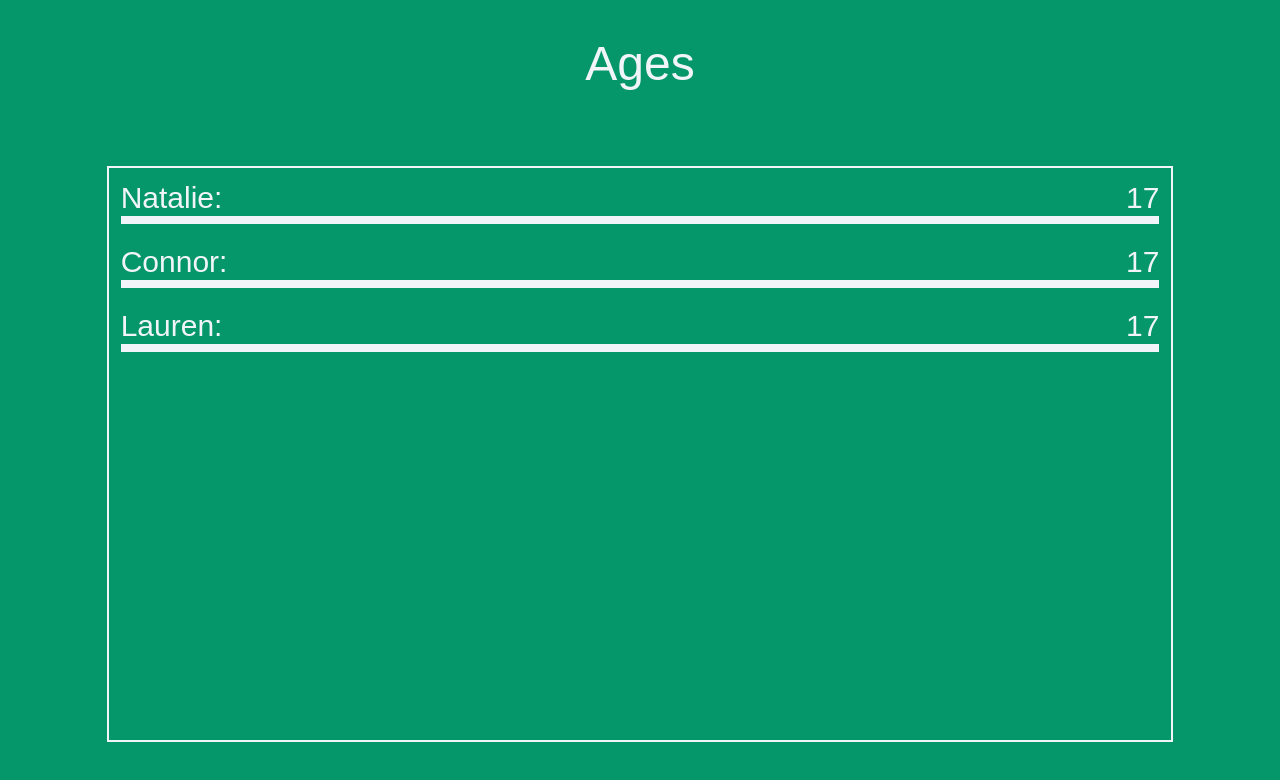
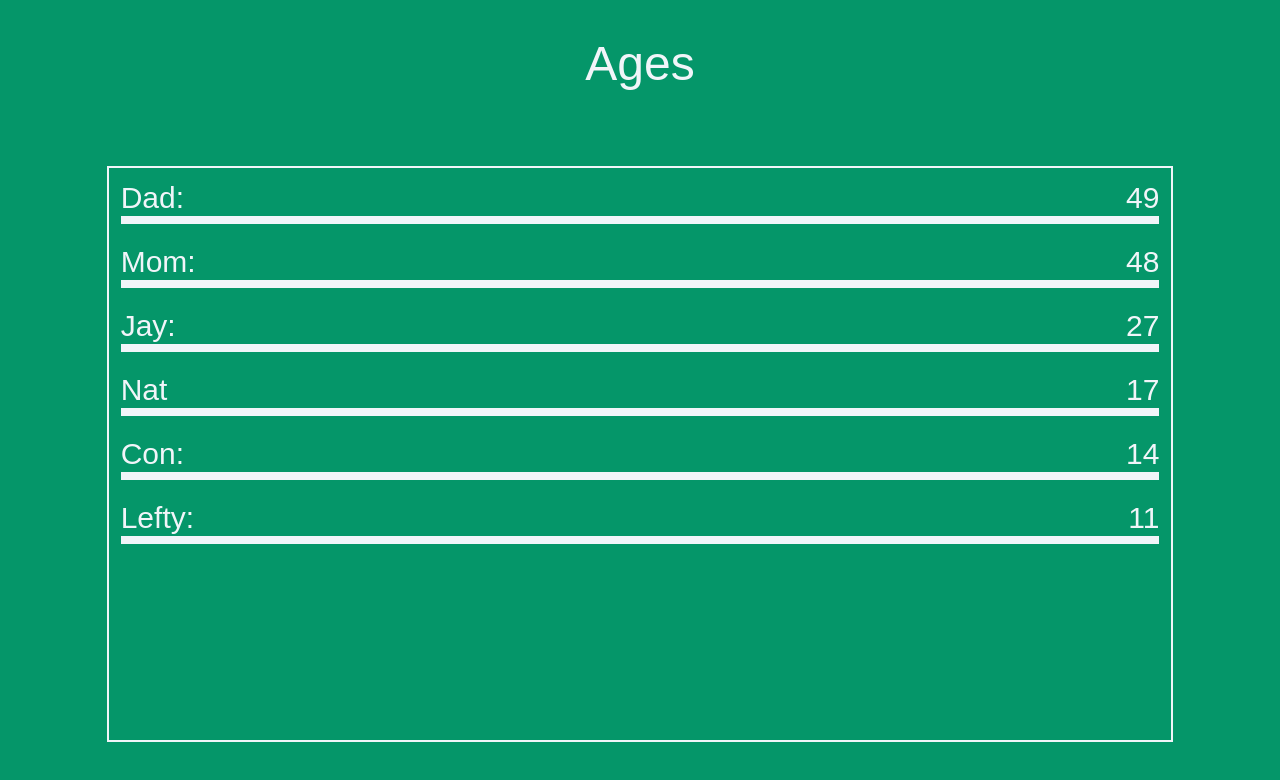
Before and after one commit to pandalexander/age-tracker, a plain HTML site: page index.html in a window 1280 px wide. Drawn offline with nearby package versions, Linux system fonts and the light colour scheme; a web font is replaced by a local one.

Commit message:
Add functionality and full family

```diff
--- a/index.html
+++ b/index.html
@@ -29,24 +29,81 @@
           class="flex justify-between items-center mb-5"
           style="border-bottom: 0.5rem solid"
         >
-          <h2 class="">Natalie:</h2>
-          <h2>17</h2>
+          <h2 class="">Dad:</h2>
+          <h2 id="dad-age"></h2>
         </div>
         <div
           class="flex justify-between items-center mb-5"
           style="border-bottom: 0.5rem solid"
         >
-          <h2 class="">Connor:</h2>
-          <h2>17</h2>
+          <h2 class="">Mom:</h2>
+          <h2 id="mom-age"></h2>
         </div>
         <div
           class="flex justify-between items-center mb-5"
           style="border-bottom: 0.5rem solid"
         >
-          <h2 class="">Lauren:</h2>
-          <h2>17</h2>
+          <h2 class="">Jay:</h2>
+          <h2 id="jason-age"></h2>
+        </div>
+        <div
+          class="flex justify-between items-center mb-5"
+          style="border-bottom: 0.5rem solid"
+        >
+          <h2 v-text="static">Nat</h2>
+          <h2 id="natalie-age"></h2>
+        </div>
+        <div
+          class="flex justify-between items-center mb-5"
+          style="border-bottom: 0.5rem solid"
+        >
+          <h2 class="">Con:</h2>
+          <h2 id="connor-age"></h2>
+        </div>
+        <div
+          class="flex justify-between items-center mb-5"
+          style="border-bottom: 0.5rem solid"
+        >
+          <h2 class="">Lefty:</h2>
+          <h2 id="lauren-age"></h2>
         </div>
       </div>
     </div>
+    <script>
+      function calculateAge(birthdate) {
+        const today = new Date();
+        const birthDate = new Date(birthdate);
+
+        let age = today.getFullYear() - birthDate.getFullYear();
+        const monthDiff = today.getMonth() - birthDate.getMonth();
+
+        if (
+          monthDiff < 0 ||
+          (monthDiff === 0 && today.getDate() < birthDate.getDate())
+        ) {
+          age--;
+        }
+
+        return age;
+      }
+
+      dadAgeElement = document.getElementById("dad-age");
+      dadAgeElement.textContent = calculateAge("1974-09-13");
+
+      momAgeElement = document.getElementById("mom-age");
+      momAgeElement.textContent = calculateAge("1975-10-29");
+
+      jasonAgeElement = document.getElementById("jason-age");
+      jasonAgeElement.textContent = calculateAge("1996-04-09");
+
+      natalieAgeElement = document.getElementById("natalie-age");
+      natalieAgeElement.textContent = calculateAge("2006-12-28");
+
+      connorAgeElement = document.getElementById("connor-age");
+      connorAgeElement.textContent = calculateAge("2009-06-23");
+
+      laurenAgeElement = document.getElementById("lauren-age");
+      laurenAgeElement.textContent = calculateAge("2012-10-18");
+    </script>
   </body>
 </html>
```
